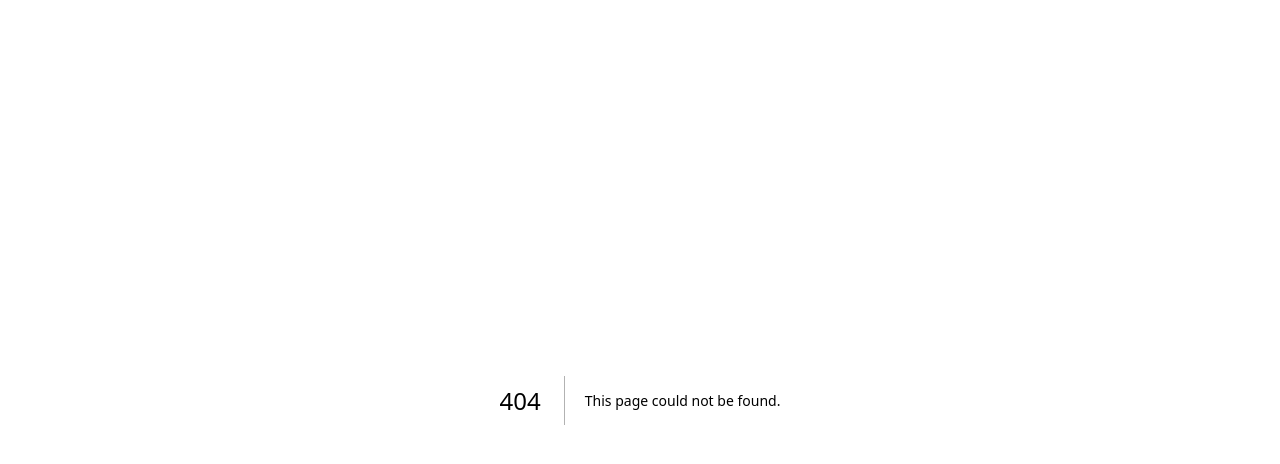
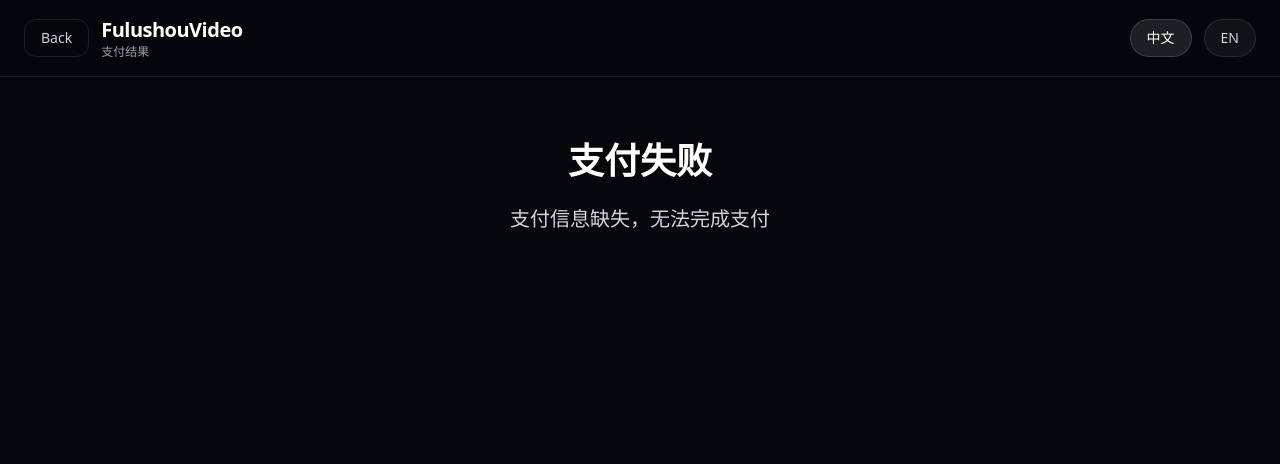
Before and after one commit to flexible-fls/story2video-web, a Next.js app: page /1/payment-result in a window 1280 px wide. Before the commit this address had no page. Shown: the top 464 px of the page. Built offline with nearby package versions, Linux system fonts and the light colour scheme; no server answers.

Commit message:
add payment result page and backend status update

```diff
--- /dev/null
+++ b/src/app/[locale]/payment-result/page.tsx
@@ -0,0 +1,109 @@
+"use client";
+
+import { useEffect, useState } from "react";
+import { usePathname, useRouter } from "next/navigation";
+import { supabase } from "@/lib/supabase";
+import LanguageSwitch from "@/components/LanguageSwitch";
+import BackButton from "@/components/BackButton";
+
+type PaymentStatus = "success" | "failed";
+
+export default function PaymentResultPage() {
+  const pathname = usePathname();
+  const router = useRouter();
+  const locale = pathname.startsWith("/en") ? "en" : "zh";
+  const isZh = locale === "zh";
+
+  const [paymentStatus, setPaymentStatus] = useState<PaymentStatus | null>(null);
+  const [message, setMessage] = useState<string | null>(null);
+  const [orderId, setOrderId] = useState<string | null>(null);
+
+  useEffect(() => {
+    const queryParams = new URLSearchParams(window.location.search);
+    const status = queryParams.get("status");
+    const orderId = queryParams.get("order_id");
+
+    if (status && orderId) {
+      setOrderId(orderId);
+      handlePaymentStatus(status as PaymentStatus);
+    } else {
+      setMessage(isZh ? "支付信息缺失，无法完成支付" : "Payment information is missing, unable to complete payment.");
+    }
+  }, []);
+
+  async function handlePaymentStatus(status: PaymentStatus) {
+    setPaymentStatus(status);
+    const { error } = await supabase.rpc("update_order_status", {
+      order_id: orderId,
+      status: status,
+    });
+
+    if (error) {
+      setMessage(isZh ? "支付状态更新失败，请稍后重试" : "Failed to update payment status, please try again later.");
+    } else {
+      setMessage(
+        status === "success"
+          ? isZh
+            ? "支付成功！感谢您的购买！"
+            : "Payment successful! Thank you for your purchase!"
+          : isZh
+          ? "支付失败，请检查支付信息"
+          : "Payment failed, please check payment details"
+      );
+    }
+  }
+
+  return (
+    <main className="min-h-screen bg-[#06070a] text-white">
+      <header className="sticky top-0 z-30 border-b border-white/10 bg-[#06070a]/80 backdrop-blur">
+        <div className="mx-auto flex max-w-7xl items-center justify-between px-6 py-4">
+          <div className="flex items-center gap-3">
+            <BackButton fallbackHref={`/${locale}`} />
+            <div>
+              <div className="text-xl font-semibold tracking-tight text-white">FulushouVideo</div>
+              <div className="text-xs text-zinc-400">
+                {isZh ? "支付结果" : "Payment Result"}
+              </div>
+            </div>
+          </div>
+
+          <div className="flex items-center gap-3">
+            <LanguageSwitch locale={locale} />
+          </div>
+        </div>
+      </header>
+
+      <section className="mx-auto max-w-7xl px-6 py-16">
+        <div className="text-center">
+          <h1 className="text-4xl font-bold text-white">
+            {paymentStatus === "success" ? (isZh ? "支付成功" : "Payment Successful") : (isZh ? "支付失败" : "Payment Failed")}
+          </h1>
+
+          <p className="mt-6 text-xl text-zinc-300">{message}</p>
+
+          {paymentStatus === "success" && (
+            <div className="mt-8">
+              <Link
+                href={`/${locale}`}
+                className="rounded-2xl border border-white/10 bg-emerald-400/10 px-6 py-3 text-center text-sm font-semibold text-white"
+              >
+                {isZh ? "返回首页" : "Back to Home"}
+              </Link>
+            </div>
+          )}
+
+          {paymentStatus === "failed" && (
+            <div className="mt-8">
+              <Link
+                href={`/${locale}/billing`}
+                className="rounded-2xl border border-white/10 bg-emerald-400/10 px-6 py-3 text-center text-sm font-semibold text-white"
+              >
+                {isZh ? "重新支付" : "Retry Payment"}
+              </Link>
+            </div>
+          )}
+        </div>
+      </section>
+    </main>
+  );
+}
```
